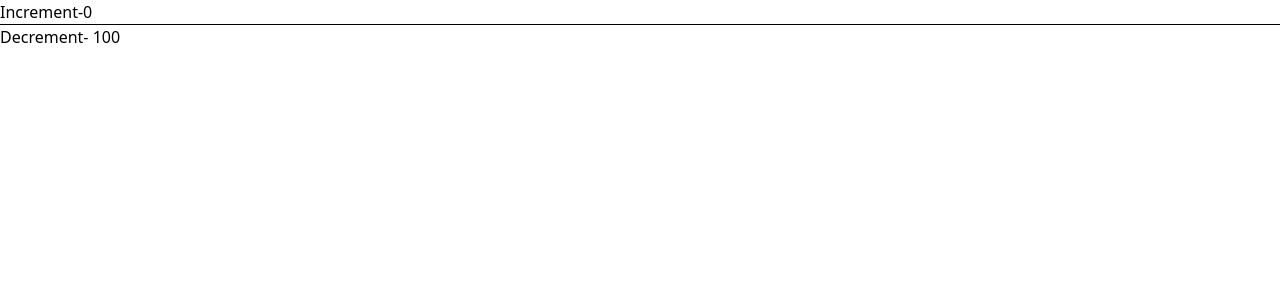
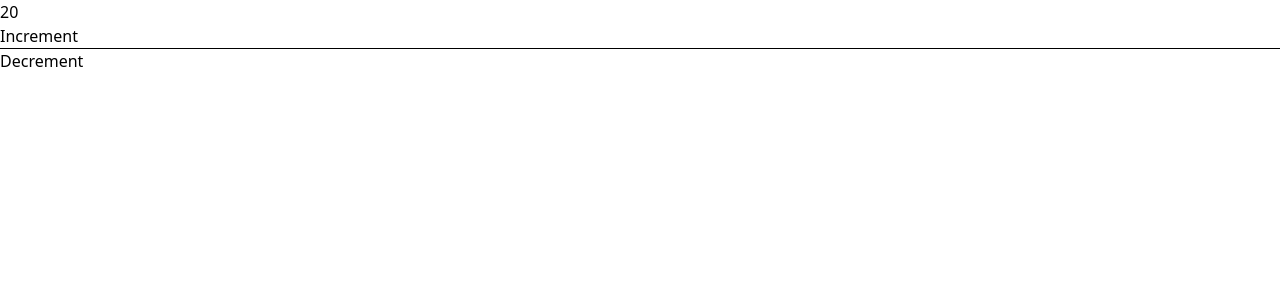
Before and after one commit to selina-islam/Play_With_React, a React (Vite) app: page / in a window 1280 px wide. Shown: the top 300 px of the page. Built offline with nearby package versions, Linux system fonts and the light colour scheme.

Commit message:
Counter app with useReducer hook

```diff
--- a/src/App.jsx
+++ b/src/App.jsx
@@ -1,11 +1,11 @@
 import React from 'react'
-import CallbackHook from './Hooks/useCallBack/CallbackHook'
+import CounterApp from './Hooks/UseReducer/CounterApp'
 
 function App() {
 
   return (
     <div>
-      <CallbackHook/>
+    <CounterApp/>
     </div>
   )
 }
--- /dev/null
+++ b/src/Hooks/UseReducer/CounterApp.jsx
@@ -0,0 +1,30 @@
+import React from 'react'
+import { useReducer } from 'react';
+
+const CounterApp = () => {
+
+    const initialValue=20
+
+    const reducer=(state, action)=>{
+        if(action === 'plus'){
+         return state + 1
+        }else if ( action === 'minus'){
+            return state -1
+        } else{
+            return state
+        }
+    }
+
+    const [count, dispatch] =useReducer(reducer, initialValue)
+
+  return (
+    <div>
+        <p>{count}</p>
+        <button onClick={()=> dispatch('plus')}>Increment</button>
+        <hr />
+        <button onClick={()=> dispatch('minus')}>Decrement</button>
+    </div>
+  )
+}
+
+export default CounterApp
```
